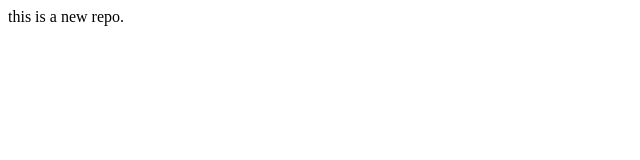
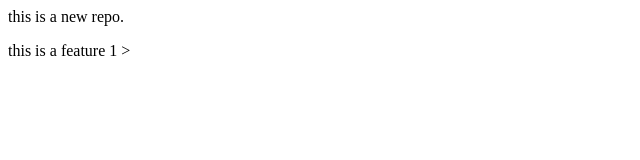
Before and after one commit to laksh2049/localrepo, a plain HTML site: page index.html in a window 1280 px wide. Shown: the whole page, without its empty margins (0-640 px from the left). Drawn offline with Linux system fonts and the light colour scheme.

Commit message:
add new feature

```diff
--- a/index.html
+++ b/index.html
@@ -1 +1,2 @@
 <p>this is a new repo.</p>
+<p>this is a feature 1 ></p>
```
